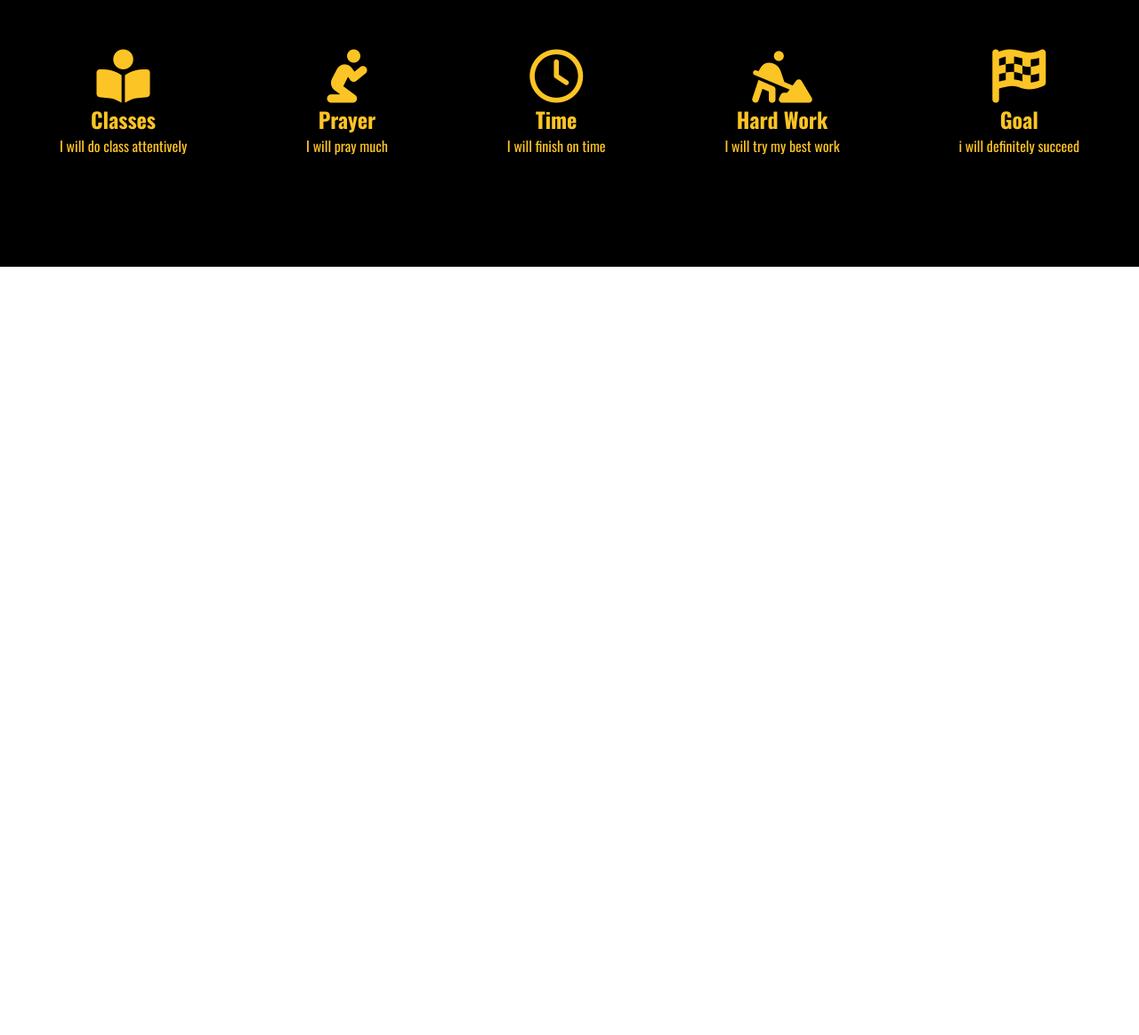
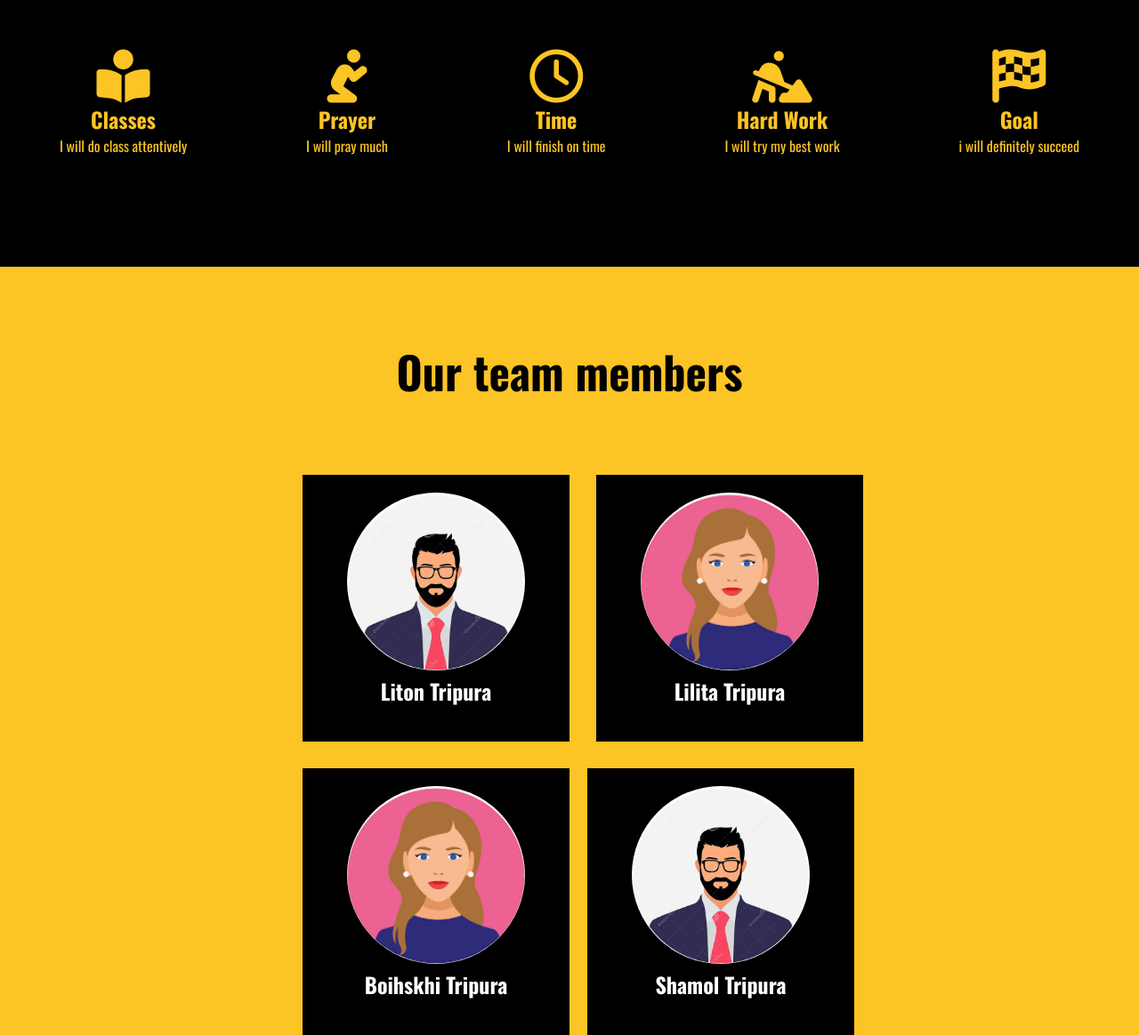
Before and after one commit to Litontripura/first-assignment-2023, a plain HTML site: page index.html in a window 1280 px wide. Shown: the part 1729-2893 px from the top of the page at 89% size. Before the commit the page ends 2029 px from the top, so only its background shows below. Drawn offline with nearby package versions, Linux system fonts and the light colour scheme; a web font is replaced by a local one.

Commit message:
ive add bonous section img

```diff
--- a/index.html
+++ b/index.html
@@ -68,6 +68,18 @@
             </div>
         </div>
     </main>
+     <!-- my bonous part section start -->
+    <section class="our-team">
+           <h1>Our team members</h1>
+           <div class="member-top">
+            <div><img class="img" src="./styles/img/men.jpg" alt=""><h2>Liton Tripura</h2></div>
+            <div><img class="img" src="./styles/img/women.png" alt=""> <h2>Lilita Tripura</h2></div>
+           </div>
+        <div class="member-bottom">
+            <div><img class="img" src="./styles/img/women.png" alt=""><h2>Boihskhi Tripura</h2></div>
+            <div><img class="img" src="./styles/img/men.jpg" alt=""><h2>Shamol Tripura</h2></div>
+        </div>
+    </section>
     <footer>
 
     </footer>
--- a/styles/style.css
+++ b/styles/style.css
@@ -94,3 +94,49 @@
 .icon{
     font-size: 60px;
 }
+
+
+/* our team member section start */
+
+.our-team{
+    background: #FCC424;
+    text-align: center;
+
+}
+.our-team h1{
+    padding: 80px;
+    font-size: 50px;
+}
+.member-top{
+    display: flex;
+    justify-content: center;
+    align-items: center;
+}
+.member-top div{
+    height: 300px;
+    width: 300px;
+    background: black;
+    margin-left: 30px;
+    color: white;
+}
+.member-bottom{
+    display: flex;
+    justify-content: center;
+    align-items: center;
+}
+
+.member-bottom div{
+    height: 300px;
+    width: 300px;
+    background: black;
+    margin-left: 20px;
+    margin-top: 30px;
+    color: white;
+}
+.img{
+    height: 200px;
+    width: 200px;
+    border-radius: 50%;
+    margin-top: 20px;
+    border: none;
+}
```
Also changed, not shown: styles/img/men.jpg (added), styles/img/women.png (added).
